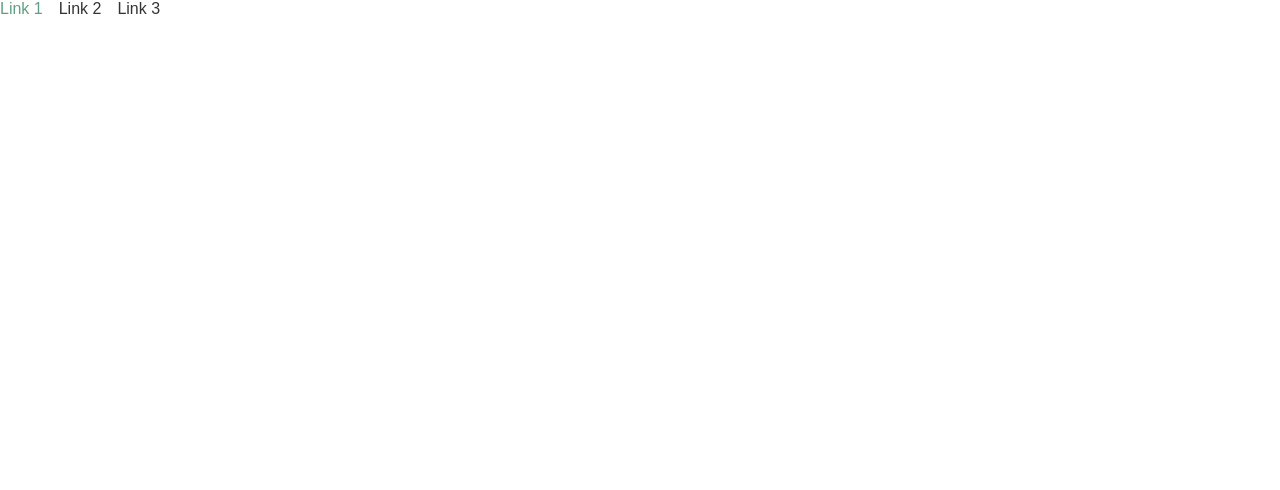
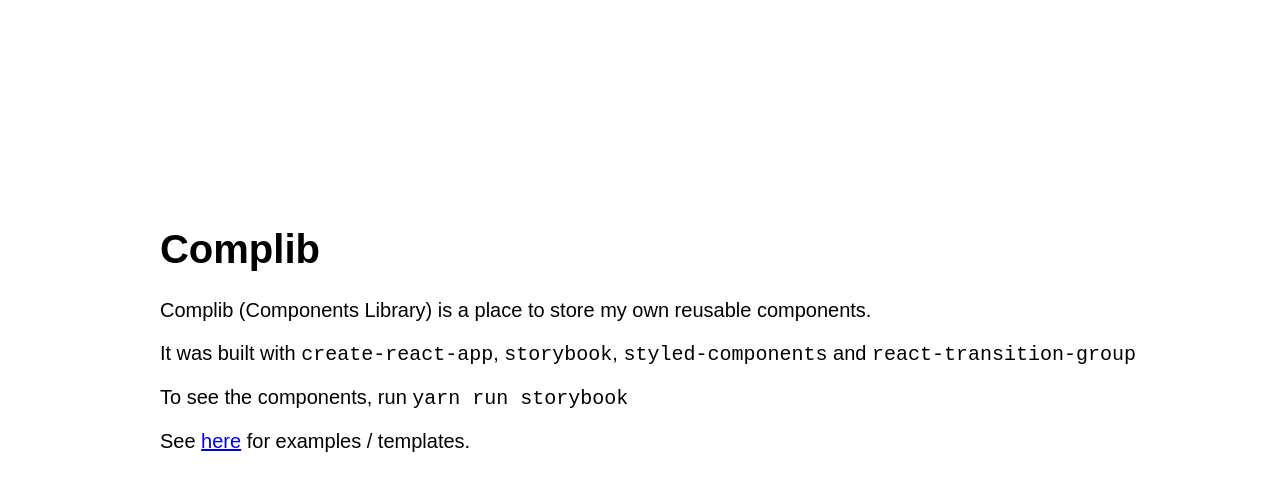
Before and after one commit to mrtnmgs/complib, a React (Create React App) app: page / in a window 1280 px wide. Shown: the top 490 px of the page. Built offline with nearby package versions, Linux system fonts and the light colour scheme.

Commit message:
change yarn run/build scripts + change app behavior and look on start

```diff
--- a/package.json
+++ b/package.json
@@ -18,11 +18,9 @@
     "react-scripts": "1.1.5"
   },
   "scripts": {
-    "start": "react-scripts start",
-    "build": "react-scripts build",
     "test": "react-scripts test --env=jsdom",
     "eject": "react-scripts eject",
-    "storybook": "start-storybook -p 9009 -s public",
-    "build-storybook": "build-storybook -s public"
+    "start": "start-storybook -p 9009 -s public",
+    "build": "build-storybook -s public"
   }
 }
--- a/src/App.css
+++ /dev/null
@@ -1,4 +0,0 @@
-ul,
-li {
-  list-style-type: none;
-}
--- a/src/App.js
+++ b/src/App.js
@@ -1,13 +1,49 @@
 import React, { Component } from "react";
-import Menu from "./components/Menu";
-import "./App.css";
+import styled from "styled-components";
 
+/* This page never gets loaded. The complib app should only be used through storybook.
+I changed the yarn start/build scripts in package.json so they launch/build storybook and not the app. */
+
+const StyledDiv = styled.div`
+  display: flex;
+  width: 100vw;
+  height: 100vh;
+  justify-content: center;
+  margin-top: 25vh;
+  font-family: sans-serif;
+  font-size: 1.25rem;
+
+  .about {
+    max-width: 90vw;
+  }
+`;
 class App extends Component {
   render() {
     return (
-      <div className="App">
-        <Menu />
-      </div>
+      <StyledDiv className="App">
+        <div className="about">
+          <h1>Complib</h1>
+          <p>
+            Complib (Components Library) is a place to store my own reusable
+            components.
+          </p>
+          <p>
+            It was built with <code>create-react-app</code>,{" "}
+            <code>storybook</code>, <code>styled-components</code> and{" "}
+            <code>react-transition-group</code>
+          </p>
+          <p>
+            To see the components, run <code>yarn run storybook</code>
+          </p>
+          <p>
+            See{" "}
+            <a href="https://github.com/storybooks/storybook#live-examples">
+              here
+            </a>{" "}
+            for examples / templates.
+          </p>
+        </div>
+      </StyledDiv>
     );
   }
 }
--- a/src/index.css
+++ /dev/null
@@ -1,5 +0,0 @@
-body {
-  margin: 0;
-  padding: 0;
-  font-family: sans-serif;
-}
--- a/src/index.js
+++ b/src/index.js
@@ -1,6 +1,5 @@
 import React from 'react';
 import ReactDOM from 'react-dom';
-import './index.css';
 import App from './App';
 import registerServiceWorker from './registerServiceWorker';
 
```
